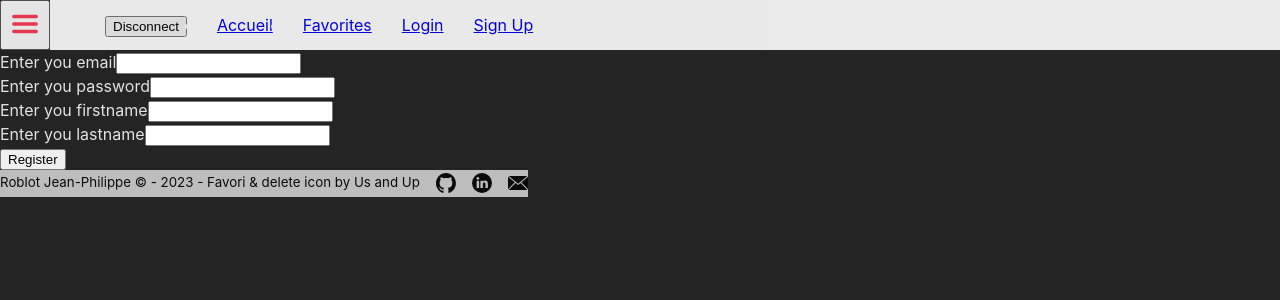
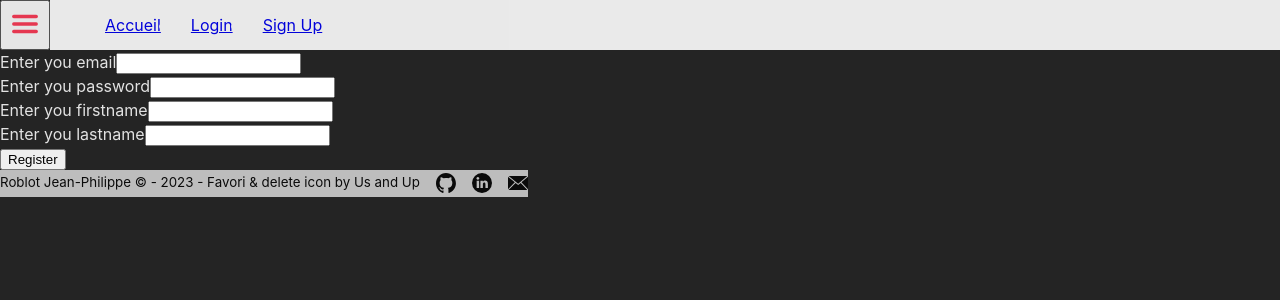
Before and after one commit to Beldaras/meteo-checker, a React (Vite) app: page /signup in a window 1280 px wide. Both pictures are taken after a click on the button 25 px from the left and 25 px from the top of the page. Shown: the top 300 px of the page. Built offline with nearby package versions, Linux system fonts and the light colour scheme.

Commit message:
add protected route and manage display if !user

```diff
--- a/src/App.jsx
+++ b/src/App.jsx
@@ -1,4 +1,6 @@
 import { BrowserRouter, Routes, Route } from "react-router-dom";
+
+import { useAuthContext } from "./contexts/authContext";
 
 import Home from "./pages/Home";
 import Login from "./pages/Login";
@@ -6,8 +8,11 @@ import SignUp from "./pages/SignUp";
 import Header from "./components/Header";
 import Favorites from "./pages/Favorites";
 import Footer from "./components/Footer";
+import ProtectedRoutes from "./components/ProtectedRoutes";
 
 function App() {
+  const { user } = useAuthContext();
+
   return (
     <BrowserRouter>
       <Header />
@@ -15,7 +20,9 @@ function App() {
         <Route path="/" element={<Home />} />
         <Route path="/login" element={<Login />} />
         <Route path="/signup" element={<SignUp />} />
-        <Route path="/favorites" element={<Favorites />} />
+        <Route element={<ProtectedRoutes user={user} />}>
+          <Route path="/favorites" element={<Favorites />} />
+        </Route>
       </Routes>
       <Footer />
     </BrowserRouter>
--- a/src/components/MenuBurger.jsx
+++ b/src/components/MenuBurger.jsx
@@ -8,7 +8,7 @@ import { useAuthContext } from "../contexts/authContext.jsx";
 function MenuBurger() {
   const [isOpen, setOpen] = useState(false);
 
-  const { setUser } = useAuthContext();
+  const { user, setUser } = useAuthContext();
 
   const navigate = useNavigate();
 
@@ -43,16 +43,21 @@ function MenuBurger() {
         <div className={styles.open}>
           <ul className={styles.liste}>
             <li className={styles.item}>
-              <button onClick={handleDisconnection}>Disconnect</button>
-            </li>
-            <li className={styles.item}>
               {" "}
               <Link to="/">Accueil</Link>{" "}
             </li>
+            {user ? (
+              <>
                 <li className={styles.item}>
                   {" "}
                   <Link to="/favorites">Favorites</Link>{" "}
                 </li>
+                <li className={styles.item}>
+                  <button onClick={handleDisconnection}>Disconnect</button>
+                </li>
+              </>
+            ) : (
+              <>
                 <li className={styles.item}>
                   {" "}
                   <Link to="/login">Login</Link>{" "}
@@ -61,6 +66,8 @@ function MenuBurger() {
                   {" "}
                   <Link to="/signup">Sign Up</Link>{" "}
                 </li>
+              </>
+            )}
           </ul>
         </div>
       )}
--- /dev/null
+++ b/src/components/ProtectedRoutes.jsx
@@ -0,0 +1,12 @@
+import { Navigate, Outlet } from "react-router-dom"
+
+function ProtectedRoutes({user, redirectPath = '/login', children}) {
+
+  if (!user) {
+    return <Navigate to={redirectPath} replace />
+  }
+
+  return children ? children : <Outlet />;
+}
+
+export default ProtectedRoutes
```
Lines whose indentation alone changed are shown as unchanged.
